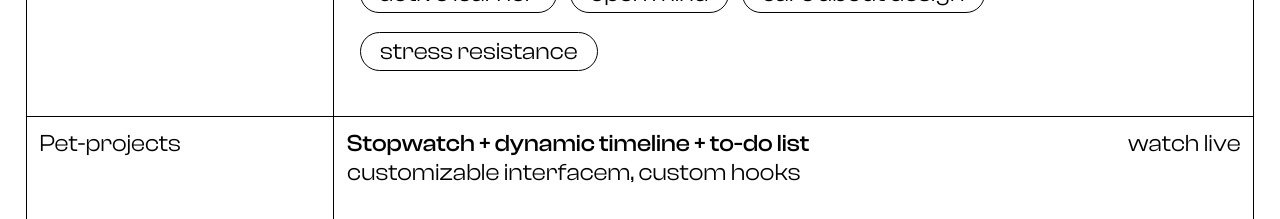
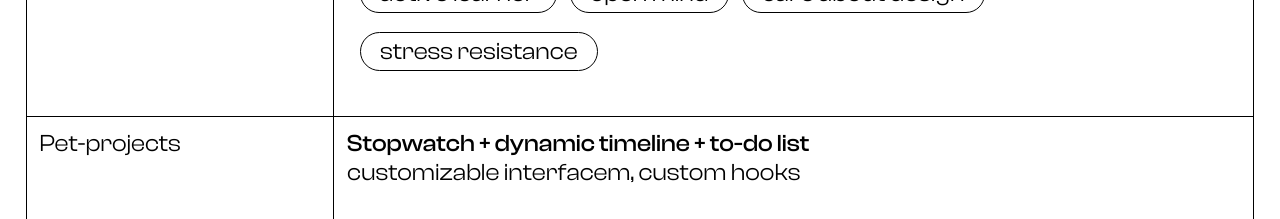
Before and after one commit to alexandrachuprina/personal-page, a React (Create React App) app: page / in a window 1280 px wide. Shown: the part 1200-1419 px from the top of the page. Built offline with nearby package versions, Linux system fonts and the light colour scheme; a web font is replaced by a local one.

Commit message:
Small changes

```diff
--- a/src/components/Home.js
+++ b/src/components/Home.js
@@ -130,7 +130,7 @@ export default function Home() {
           <DescriptionFirst style={{ gridArea: 'a' }}>
             <span>
               <p className="p-medium">Stopwatch + dynamic timeline + to-do list</p>
-              <p>watch live</p>
+              {/* <p>watch live</p> */}
             </span>
             <p>customizable interfacem, custom hooks</p>
             <a style={{ marginTop: 'auto' }} href="https://github.com/alexandrachuprina/timer-app" target="_blank"><p>GitHub</p></a>
```
